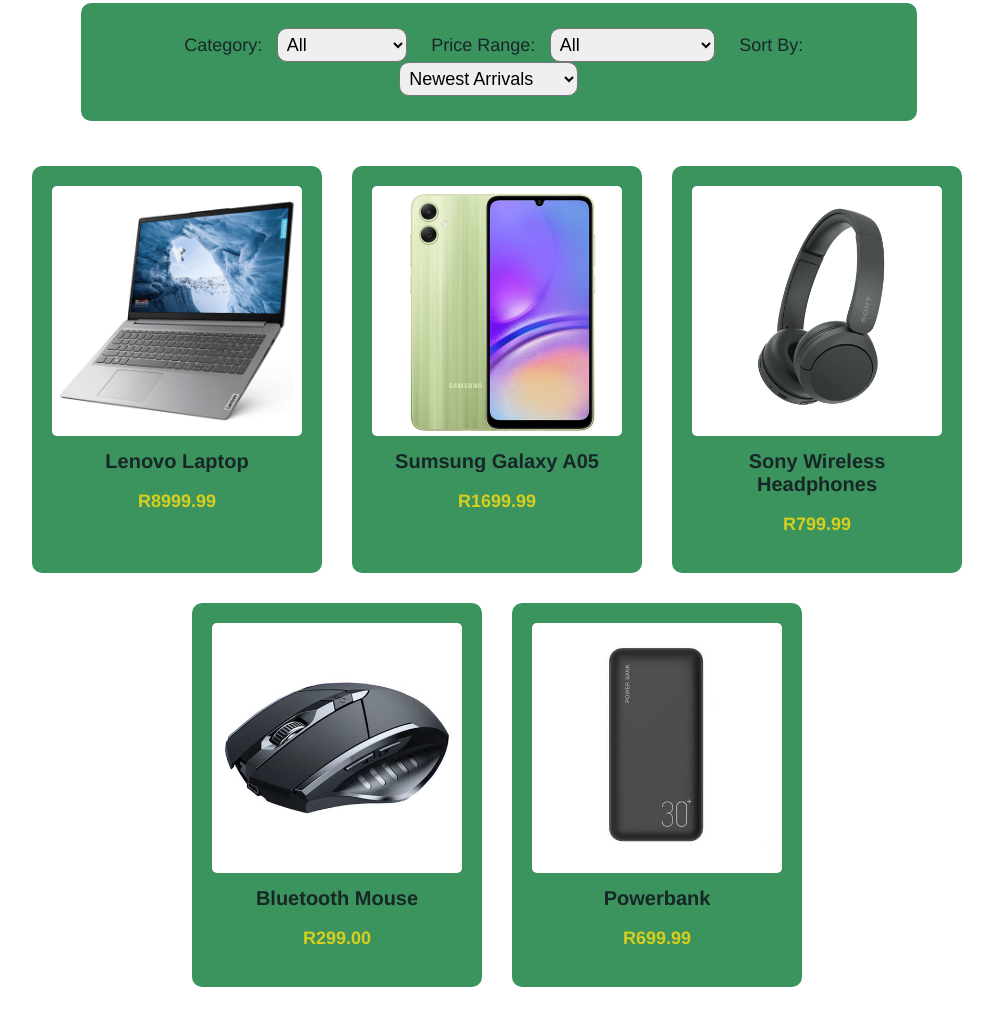
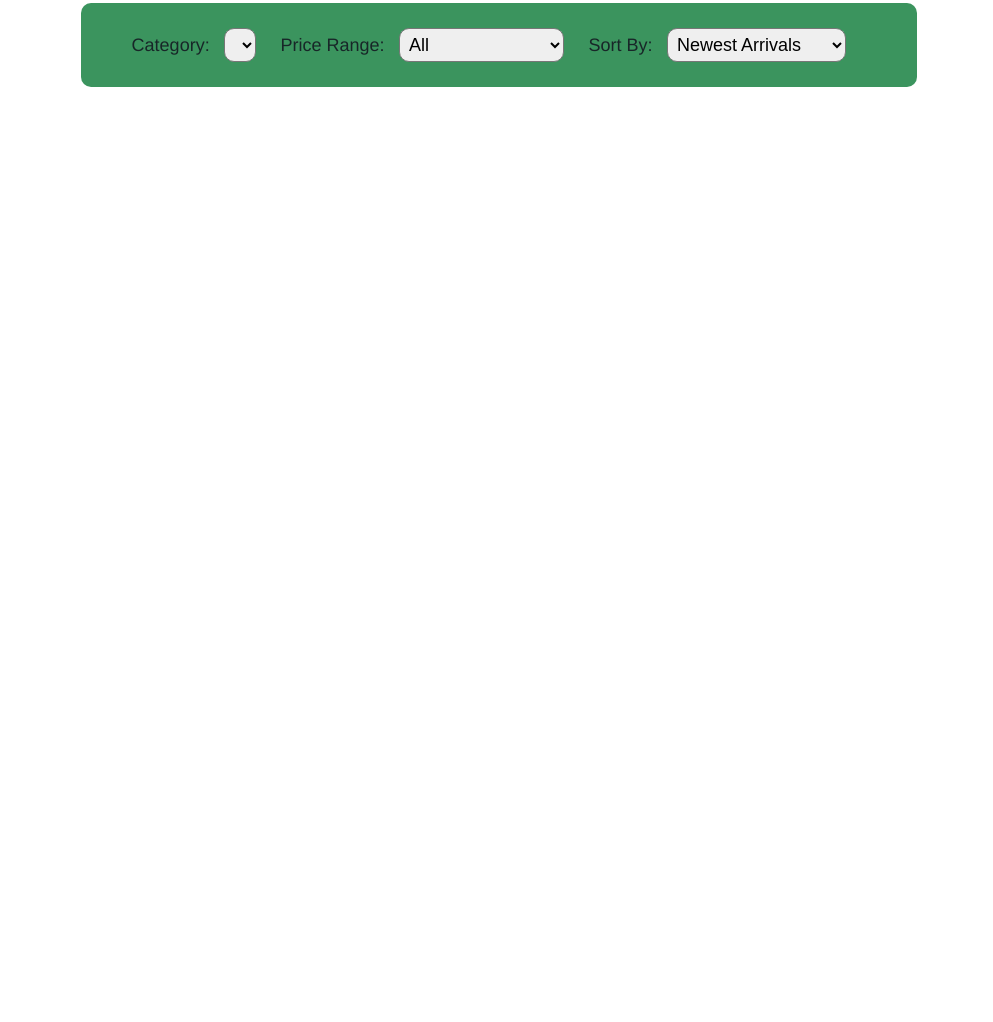
Before and after one commit to HamdaanMirza/Procrastinators, a plain HTML site: page website/Inside/html/index.html in a window 1280 px wide. Shown: the part 202-1224 px from the top of the page, without its empty margins (143-1136 px from the left). After the commit the page ends 800 px from the top, so only its background shows below. Drawn offline with Linux system fonts and the light colour scheme.

Commit message:
Dynamically adding products and categories

```diff
--- a/website/Inside/html/index.html
+++ b/website/Inside/html/index.html
@@ -28,16 +28,13 @@
         <div class="filters">
             <label>Category:</label>
             <select>
-                <option>All</option>
-                <option>Laptops</option>
-                <option>Phones</option>
-                <option>Accessories</option>
             </select>
 
             <label>Price Range:</label>
             <select>
                 <option>All</option>
-                <option>R0 - R1000</option>
+                <option>R0 - R500</option>
+                <option>R500 - R1000</option>
                 <option>R1000 - R10000</option>
                 <option>R10000+</option>
             </select>
@@ -52,35 +49,6 @@
     </div>
 
     <div class="products">
-        <div class="product">
-            <a href="view.html"><img src="img/laptop.png" alt="Lenovo Laptop"></a>
-            <h3>Lenovo Laptop</h3>
-            <p>R8999.99</p>
-        </div>
-
-        <div class="product">
-            <a href="view.html"><img src="img/smarthone.png" alt="Samsung Galaxy A05"></a>
-            <h3>Sumsung Galaxy A05</h3>
-            <p>R1699.99</p>
-        </div>
-
-        <div class="product">
-            <a href="view.html"><img src="img/headphones.png" alt="Sony Headphones"></a>
-            <h3>Sony Wireless Headphones</h3>
-            <p>R799.99</p>
-        </div>
-
-        <div class="product">
-            <a href="view.html"><img src="img/mouse.png" alt="Bluetooth Mouse"></a>
-            <h3>Bluetooth Mouse</h3>
-            <p>R299.00</p>
-        </div>
-
-        <div class="product">
-            <a href="view.html"><img src="img/powebank.png" alt="Powerbank"></a>
-            <h3>Powerbank</h3>
-            <p>R699.99</p>
-        </div>
     </div>
 
 </body>
```
Also changed, not shown: website/Inside/html/login.html (+0 -1 lines).
